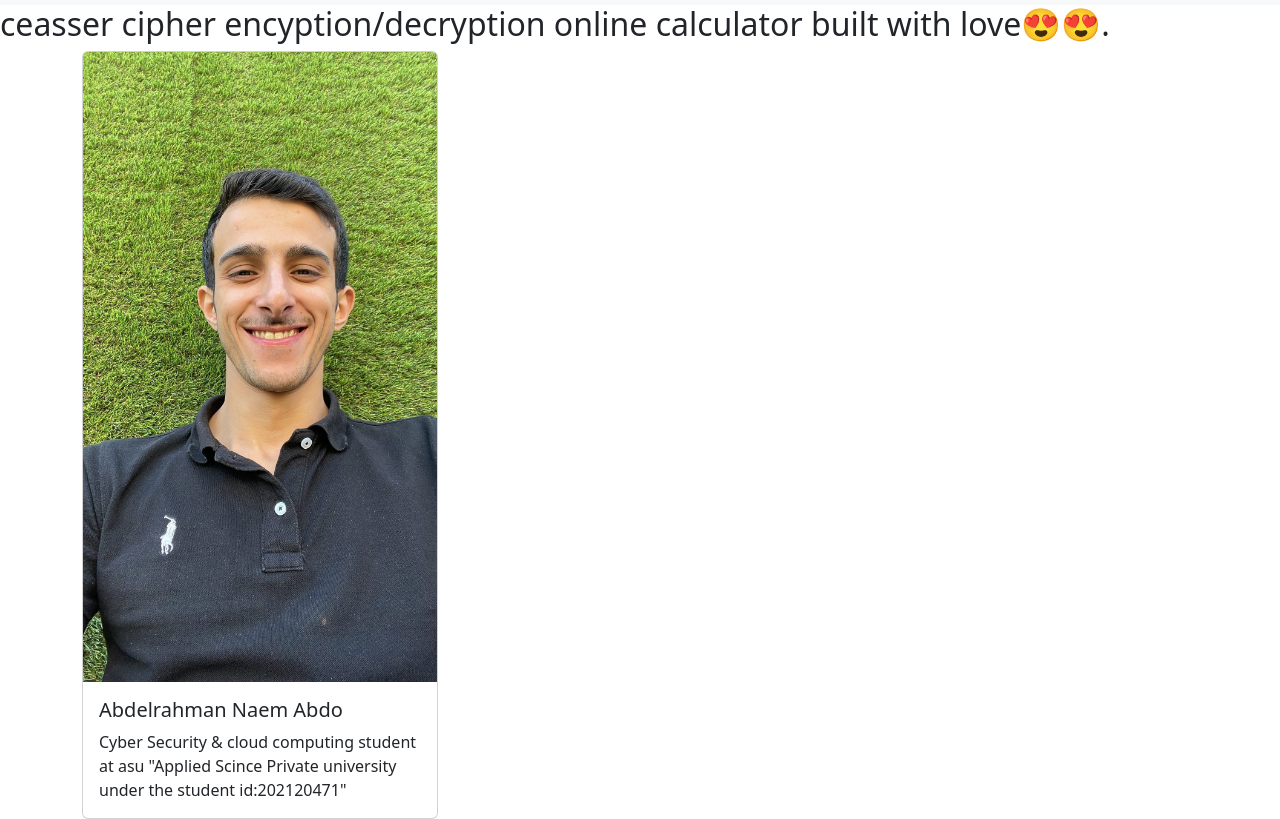
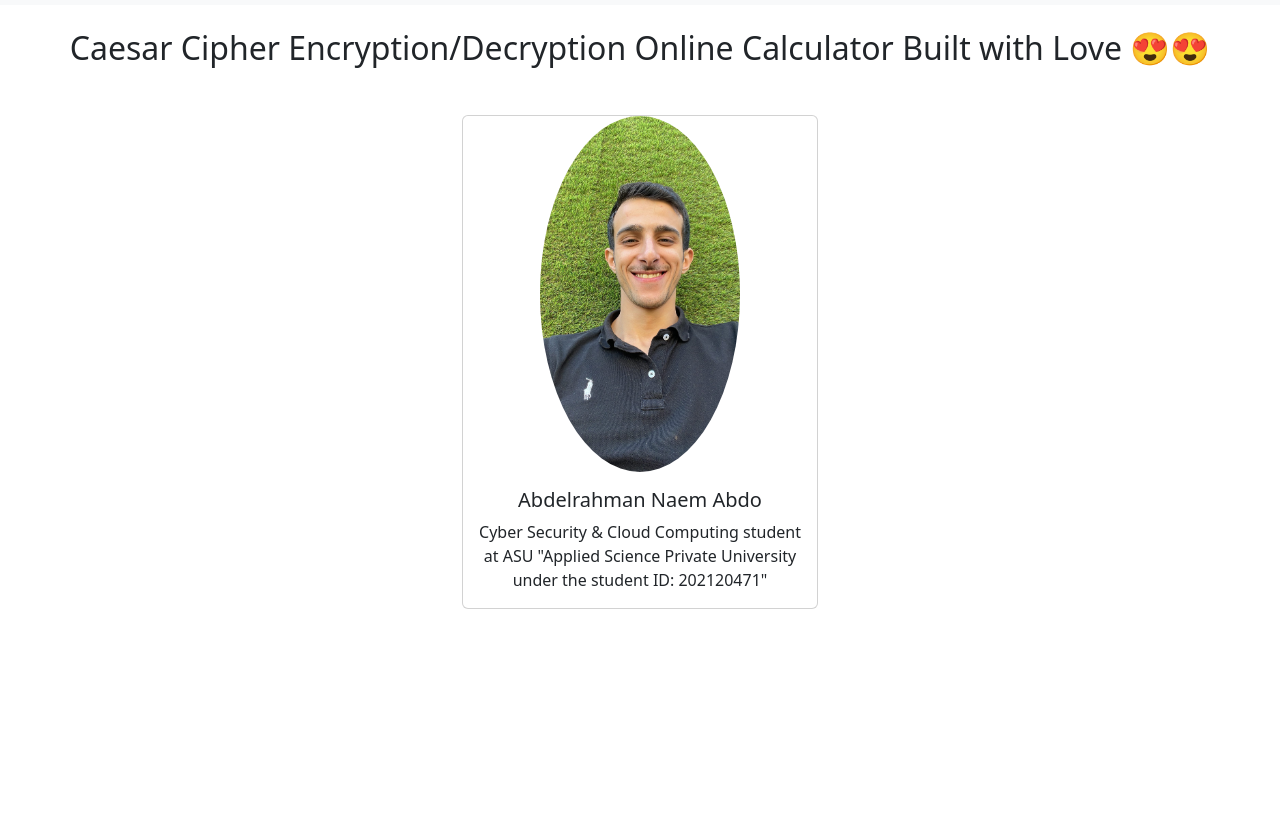
Before and after one commit to abdoh2003/ceasser_202120471, a plain HTML site: page porject.html in a window 1280 px wide. Shown: the part 51-870 px from the top of the page. After the commit the page ends 800 px from the top, so only its background shows below. Drawn offline with nearby package versions, Linux system fonts and the light colour scheme.

Commit message:
Update porject.html

```diff
--- a/porject.html
+++ b/porject.html
@@ -5,7 +5,6 @@
     <meta name="viewport" content="width=device-width, initial-scale=1.0">
     <title>project overview</title>
     <link href="https://cdn.jsdelivr.net/npm/bootstrap@5.3.3/dist/css/bootstrap.min.css" rel="stylesheet" integrity="sha384-QWTKZyjpPEjISv5WaRU9OFeRpok6YctnYmDr5pNlyT2bRjXh0JMhjY6hW+ALEwIH" crossorigin="anonymous">
-
 </head>
 <body>
     <nav class="navbar navbar-expand-lg bg-body-tertiary">
@@ -18,39 +17,30 @@
             <div class="navbar-nav">
               <a class="nav-link active" aria-current="page" href="index.html">Home</a>
               <a class="nav-link" href="porject.html">project overview</a>
-
-
             </div>
           </div>
         </div>
     </nav>
 
-      <h2>ceasser cipher encyption/decryption online calculator built with love😍😍.</h2>
-      <div class="container">
-        <div class="row">
+    <!-- Center-aligned Header -->
+    <h2 class="text-center mt-4">Caesar Cipher Encryption/Decryption Online Calculator Built with Love 😍😍</h2>
 
-          <!-- Card 1 -->
+    <div class="container mt-5">
+        <div class="row justify-content-center">
+            <!-- Center-aligned Card -->
             <div class="col-md-4">
-            <div class="card">
-              <img src="me.jpg" class="card-img-top" alt="Card Image 1">
+                <div class="card text-center">
+                    <div class="d-flex justify-content-center">
+                        <img src="me.jpg" class="card-img-top" alt="Card Image 1" style="max-width: 200px; border-radius: 50%;">
+                    </div>
                     <div class="card-body">
                         <h5 class="card-title">Abdelrahman Naem Abdo</h5>
-                <p class="card-text">Cyber Security & cloud computing student at asu "Applied Scince Private university under the student id:202120471"</p>
+                        <p class="card-text">Cyber Security & Cloud Computing student at ASU "Applied Science Private University under the student ID: 202120471"</p>
                     </div>
                 </div>
             </div>
-          </div> <!-- container -->
-
-
-
-
-
-
-
-
-
-
-
+        </div>
+    </div>
 
     <script src="https://cdn.jsdelivr.net/npm/@popperjs/core@2.11.8/dist/umd/popper.min.js" integrity="sha384-I7E8VVD/ismYTF4hNIPjVp/Zjvgyol6VFvRkX/vR+Vc4jQkC+hVqc2pM8ODewa9r" crossorigin="anonymous"></script>
     <script src="https://cdn.jsdelivr.net/npm/bootstrap@5.3.3/dist/js/bootstrap.min.js" integrity="sha384-0pUGZvbkm6XF6gxjEnlmuGrJXVbNuzT9qBBavbLwCsOGabYfZo0T0to5eqruptLy" crossorigin="anonymous"></script>
```
Lines whose indentation alone changed are shown as unchanged.
